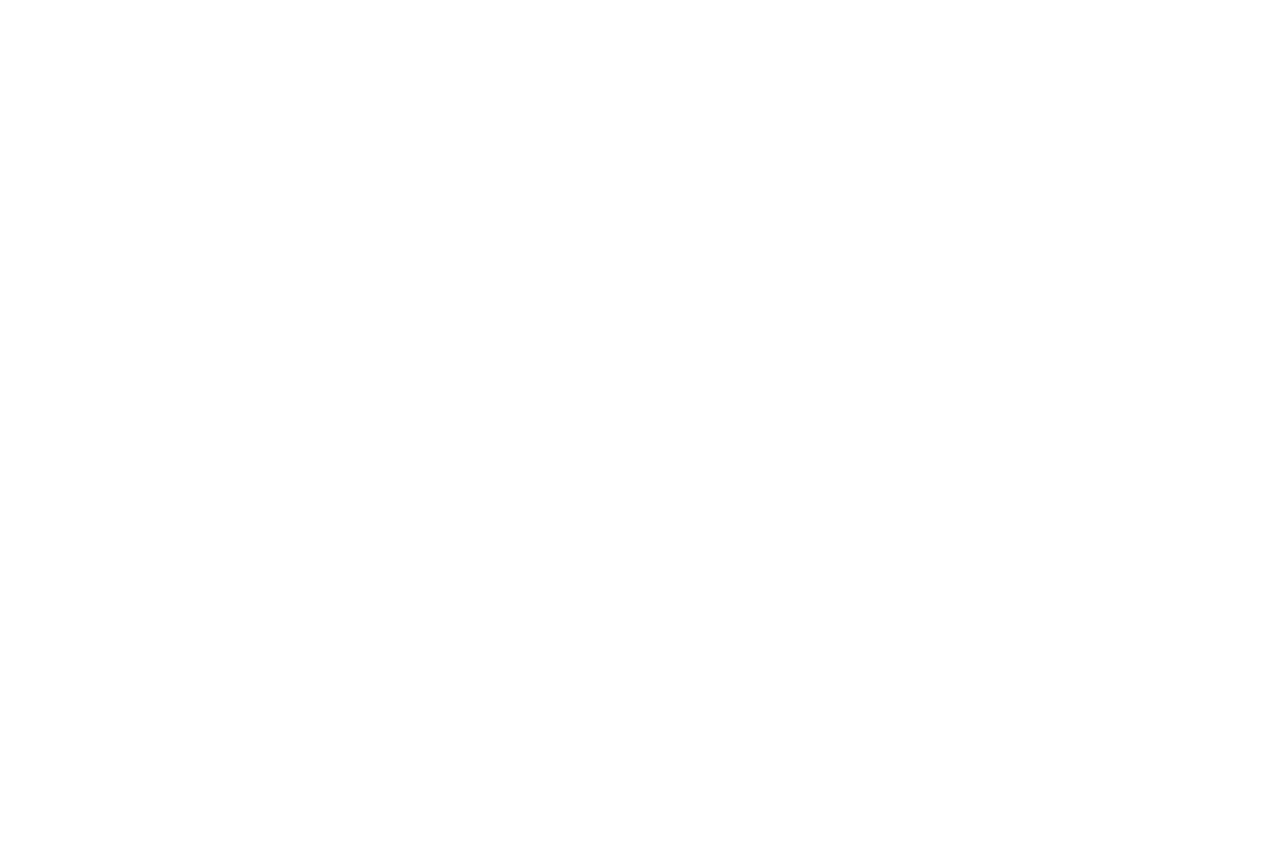
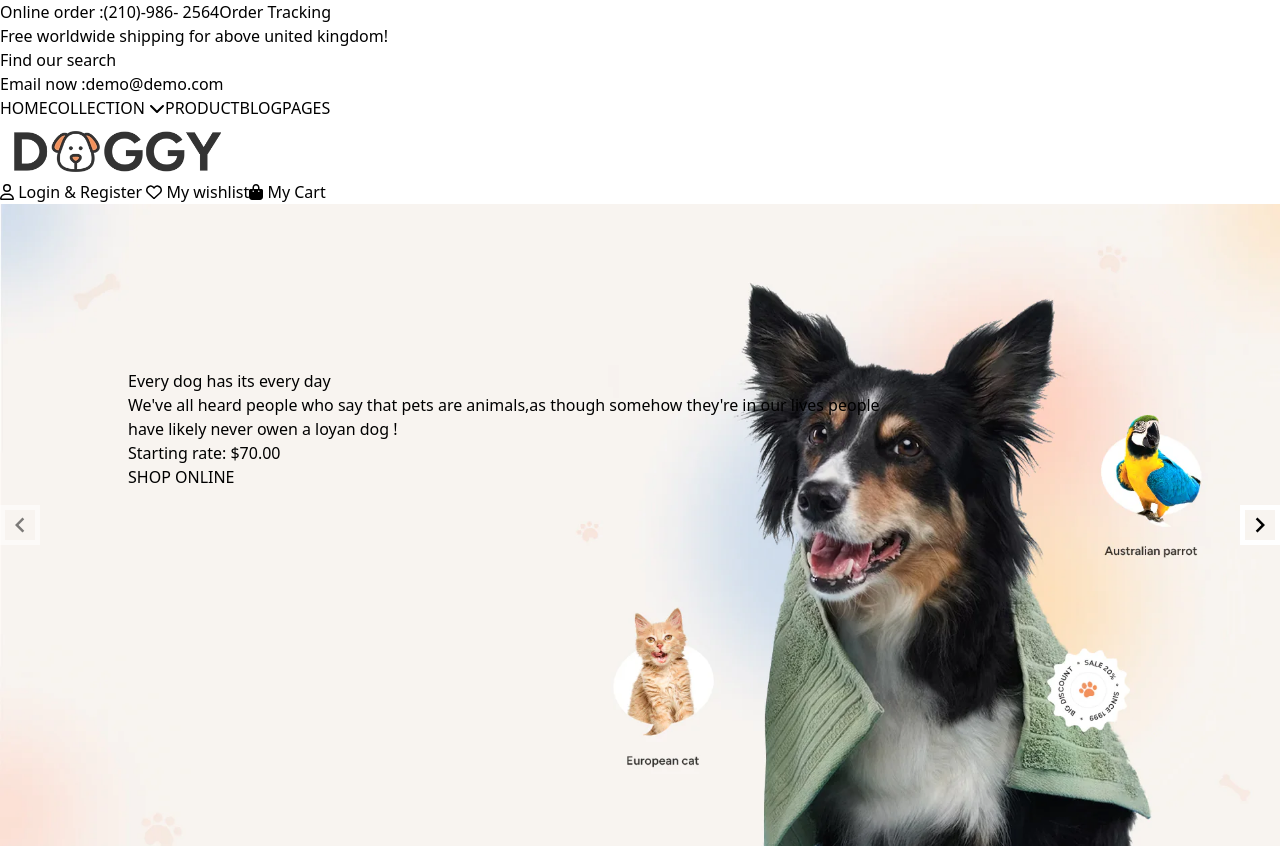
Before and after one commit to samrityy/ecommerce, a Vue app: page /demo in a window 1280 px wide. Before the commit this address had no page. Shown: the top 848 px of the page. Before the commit the page ends 800 px from the top, so only its background shows below. Built offline with nearby package versions, Linux system fonts and the light colour scheme.

Commit message:
feat: add a demo page

```diff
--- /dev/null
+++ b/src/pages/DemoPage.vue
@@ -0,0 +1,83 @@
+<template>
+  <PageHeader />
+  <Carousel>
+    <Slide v-for="(image, index) in img" :key="index">
+      <div class="carousel__item">
+        <img :src="image" alt="" />
+      </div>
+      <div class="carousel__text">
+        <div class="container w-full h-full mx-auto">
+          <div class="flex flex-col w-1/2">
+            <h1 class="text-7xl font-bold text-black mb-6 pt-24 mt-12">
+              Every dog has its every day
+            </h1>
+            <p class="text-lg text-black mb-4">
+              We've all heard people who say that pets are animals,as though
+              somehow they're in our lives people have likely never owen a loyan
+              dog !
+            </p>
+            <p class="text-xl my-5 font-bold">
+              Starting rate: <span class="text-custom-orange">$70.00</span>
+            </p>
+            <button
+              class="bg-custom-orange hover:bg-blue-700 text-white font-bold py-2 px-4 w-48 h-16 rounded-lg transition-colors"
+            >
+              SHOP ONLINE
+            </button>
+          </div>
+        </div>
+      </div>
+    </Slide>
+    <template #addons>
+      <Navigation />
+    </template>
+  </Carousel>
+
+  <div class="container w-full h-full mx-auto">
+      <PageFooter />
+    </div>
+
+</template>
+
+<script setup>
+import { Carousel, Navigation, Slide } from "vue3-carousel";
+import PageHeader from "@/components/PageHeader.vue";
+import PageFooter from "@/components/PageFooter.vue";
+import "vue3-carousel/dist/carousel.css";
+import bg1 from "@/assets/bg1.jpg";
+import bg2 from "@/assets/bg2.jpg";
+import bg3 from "@/assets/bg3.jpg";
+const img = [bg1, bg2, bg3];
+</script>
+
+<style>
+.carousel__item {
+  width: 100%;
+  /* height: 90vh; */
+  background-color: pink;
+  color: var(--vc-clr-white);
+  font-size: 20px;
+  /* border-radius: 8px; */
+  display: flex;
+  justify-content: center;
+  align-items: center;
+}
+.carousel__text {
+  position: absolute;
+  top: 35%;
+  left: 40%;
+  transform: translate(-50%, -50%);
+  text-align: left;
+  color: black;
+  z-index: 1;
+}
+.carousel__slide {
+  /* padding: 10px; */
+}
+
+.carousel__prev,
+.carousel__next {
+  box-sizing: content-box;
+  border: 5px solid white;
+}
+</style>
--- a/src/router/router.js
+++ b/src/router/router.js
@@ -1,10 +1,16 @@
 import { createRouter, createWebHistory } from 'vue-router';
 import DashboardPage from '../pages/DashboardPage.vue';
+import DemoPage from '@/pages/DemoPage.vue';
 const routes = [
   {
     path: '/dashboard',
     component: DashboardPage,
     name: 'Dashboard',
+  },
+  {
+    path: '/demo',
+    component: DemoPage,
+    name: 'Demo',
   },
 ]
 
```
